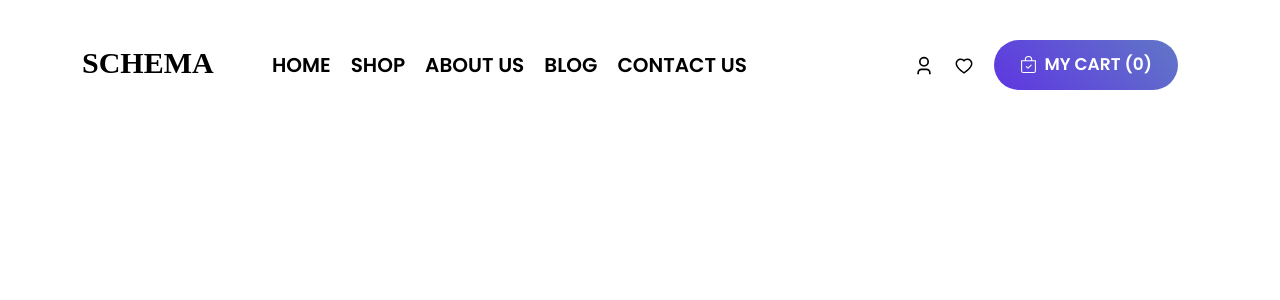
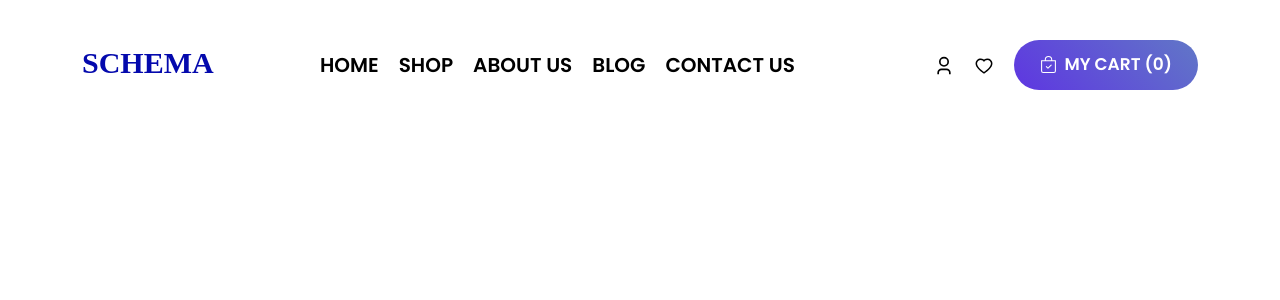
Before and after one commit to 7Davronbek/graduate-work-app, a React (Create React App) app: page / in a window 1280 px wide. Shown: the top 300 px of the page. Built offline with nearby package versions, Linux system fonts and the light colour scheme; a web font is replaced by a local one.

Commit message:
graduate-work-app

```diff
--- a/src/components/Navbar.jsx
+++ b/src/components/Navbar.jsx
@@ -18,7 +18,7 @@ const Navbar = () => {
                     </div>
                     <div className="col-lg-10 myNav">
                         <ul>
-                            <li><Link to='/'>HOME</Link></li>
+                            <li className='ms-5'><Link to='/'>HOME</Link></li>
                             <li><Link to='/'>SHOP</Link></li>
                             <li><Link to='/'>ABOUT US</Link></li>
                             <li><Link to='/'>BLOG</Link></li>
--- a/src/style/main.scss
+++ b/src/style/main.scss
@@ -86,6 +86,7 @@ body {
             border-radius: 35px;
             color: #fff;
             font-size: 17px !important;
+            margin-right: 0 !important;
 
             svg {
                 margin-right: 7px;
@@ -96,6 +97,7 @@ body {
             font-family: 'Delius Swash Caps', cursive;
             font-size: 30px;
             font-weight: 600;
+            color: #0409ad;
         }
     }
 }
```
